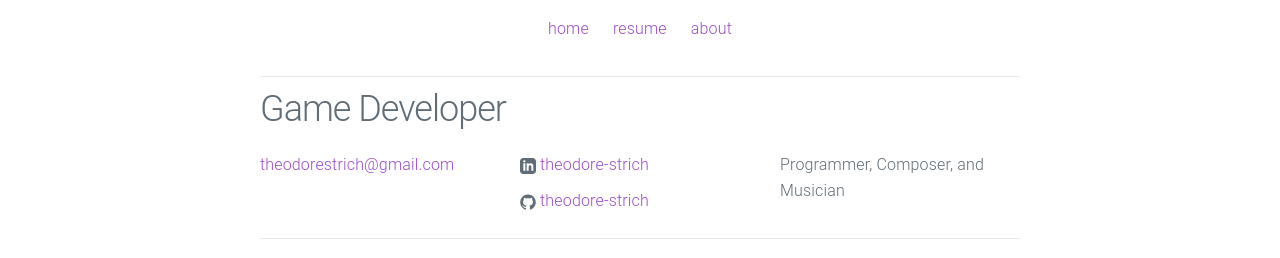
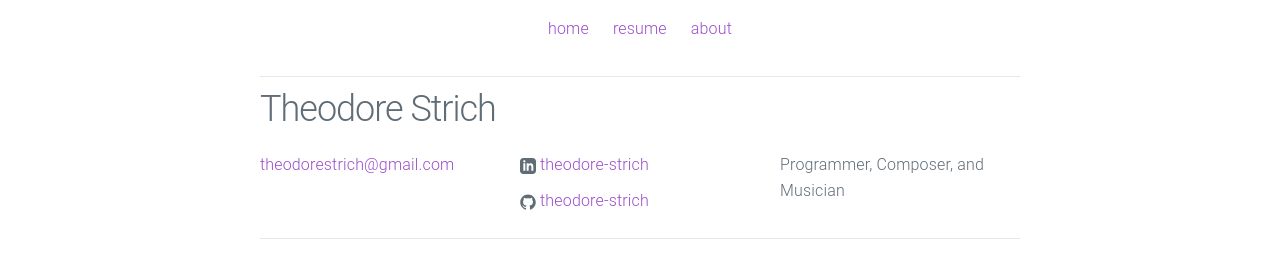
Before and after one commit to tstrich-tstrich/tstrich-tstrich.github.io, a Jekyll site: the page built from index.html, in a window 1280 px wide. Shown: the part 145-403 px from the top of the page. Built offline with Jekyll 4.4.1, drawn with Linux system fonts in a browser that asks for light colours.

Commit message:
Update _config.yml

```diff
--- a/_config.yml
+++ b/_config.yml
@@ -1,5 +1,5 @@
 # Site settings
-title: Game Developer
+title: Theodore Strich
 email: theodorestrich@gmail.com
 description: > # keep this and put description below
   Programmer, Composer, and Musician
```
